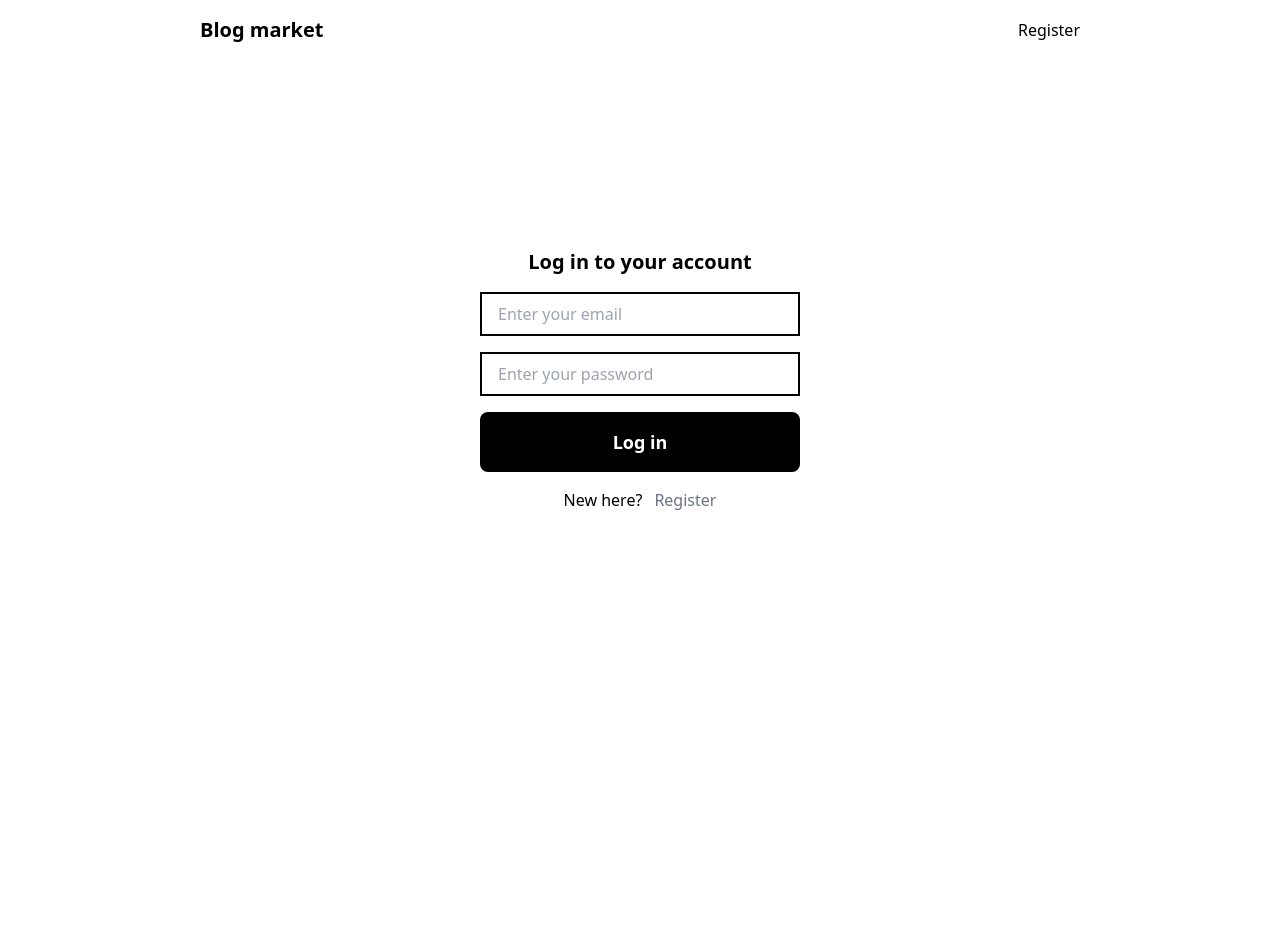
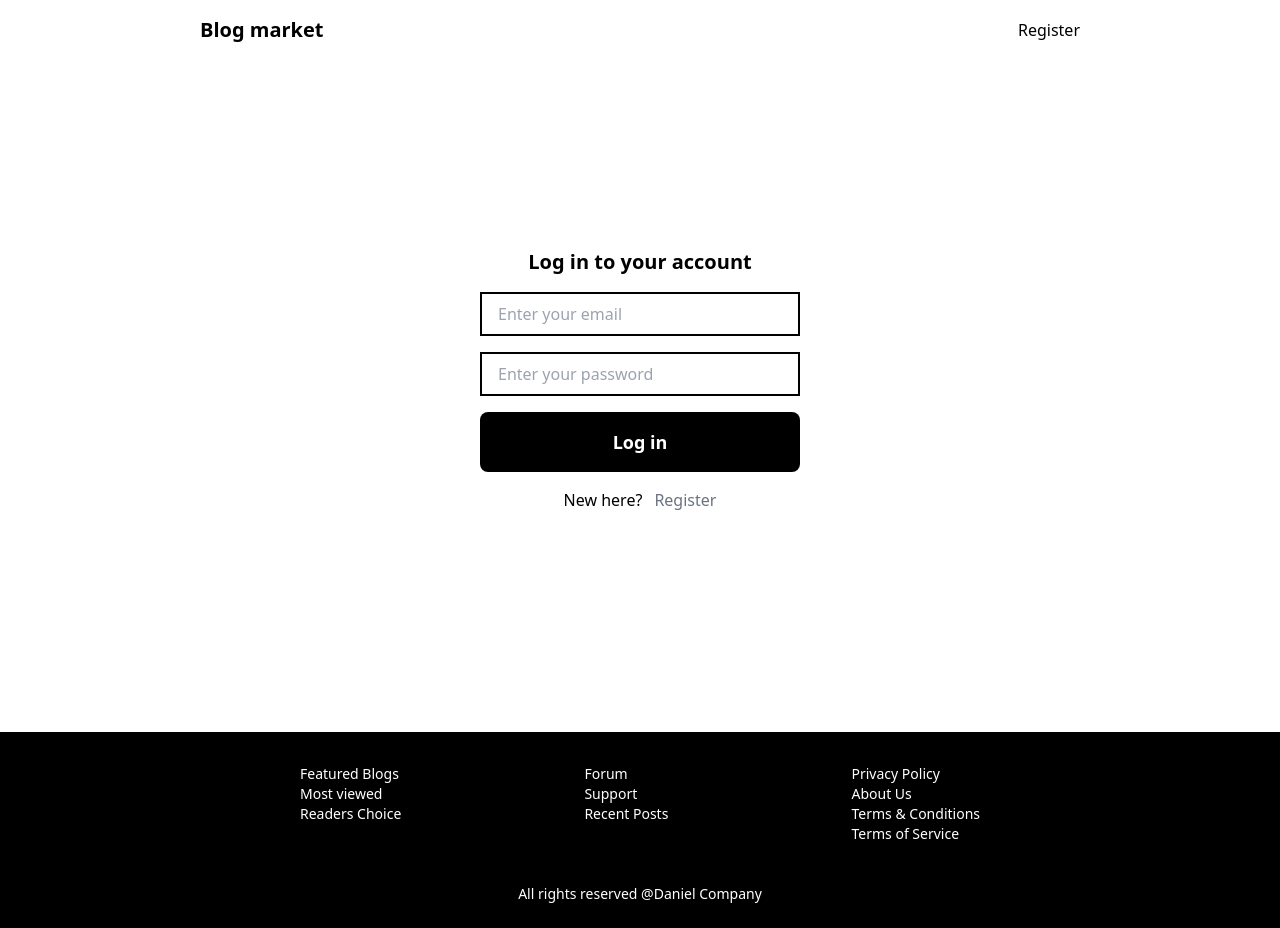
Before and after one commit to Darougah/BLOG-APP, a React (Vite) app in the folder frontend/: page /login in a window 1280 px wide. Before the commit the page ends 800 px from the top, so only its background shows below. Built offline with nearby package versions, Linux system fonts and the light colour scheme.

Commit message:
added footer

```diff
--- a/frontend/src/pages/Login.jsx
+++ b/frontend/src/pages/Login.jsx
@@ -1,4 +1,5 @@
 import { Link } from "react-router-dom";
+import Footer from "../components/Footer";
 
 const Login = () => {
   return (
@@ -37,6 +38,7 @@ const Login = () => {
           </div>
         </div>
       </div>
+      <Footer />
     </>
   );
 };
--- a/frontend/src/pages/Register.jsx
+++ b/frontend/src/pages/Register.jsx
@@ -1,4 +1,5 @@
 import { Link } from "react-router-dom";
+import Footer from "../components/Footer";
 const Register = () => {
   return (
     <>
@@ -40,6 +41,7 @@ const Register = () => {
           </div>
         </div>
       </div>
+      <Footer />
     </>
   );
 };
```
